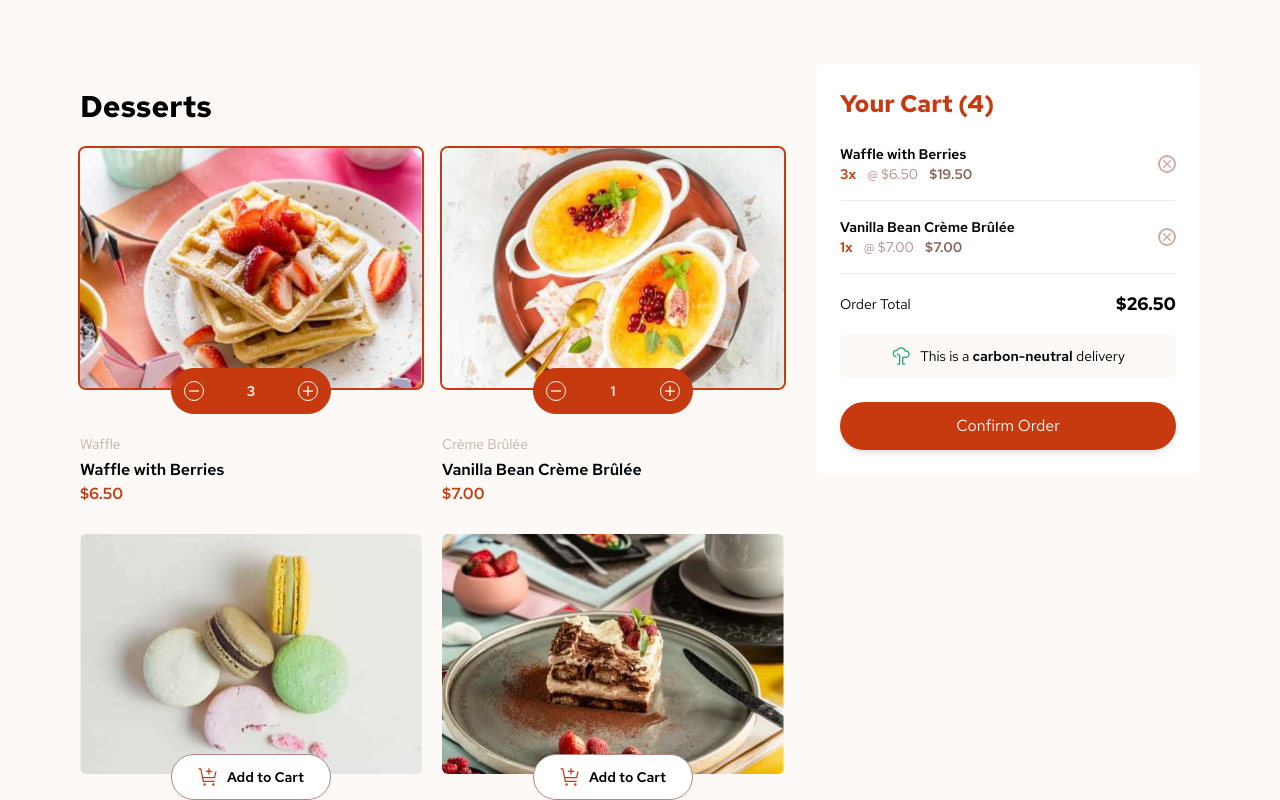
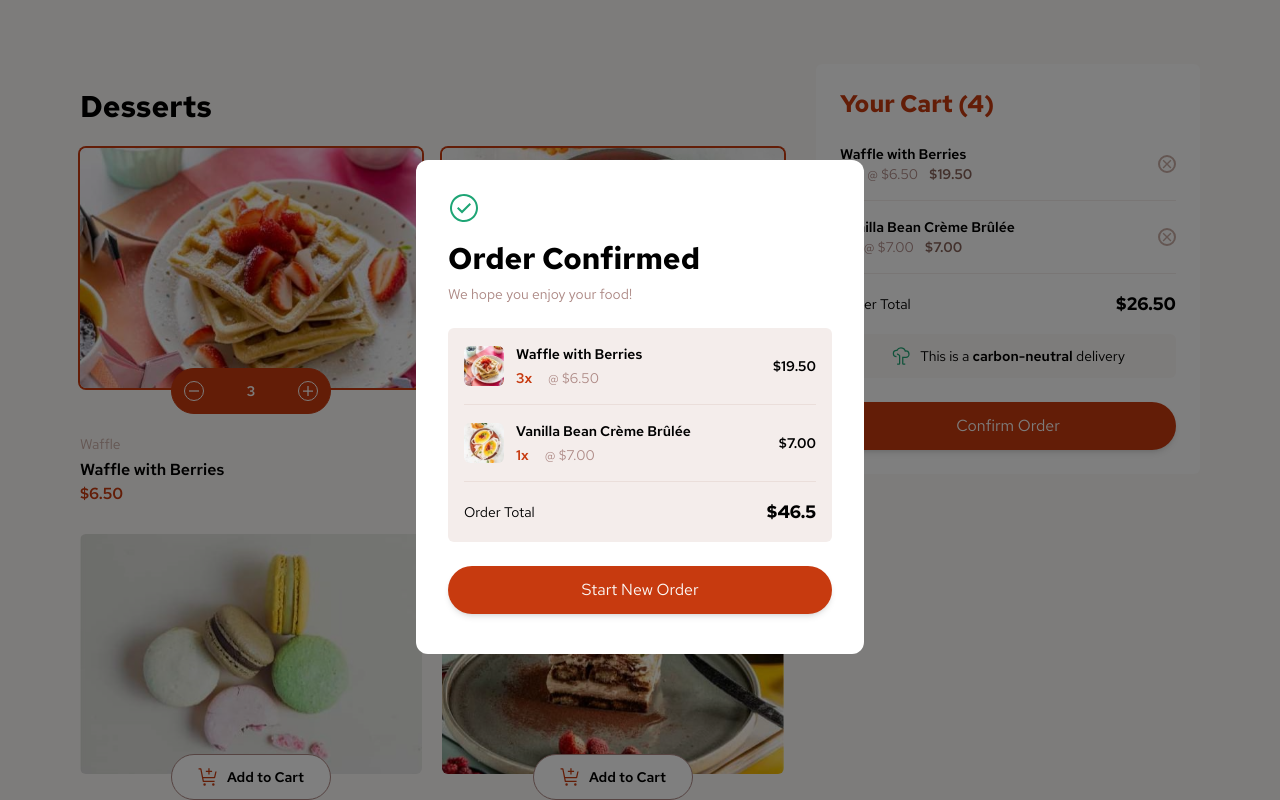
Before and after one commit to Esosek/desserts-shop, a Next.js app: page / in a window 1280 px wide. Shown: the top 800 px of the page. Built offline with nearby package versions, Linux system fonts and the light colour scheme.

Commit message:
Added ConfirmModal UI

```diff
--- a/components/cart/Cart.tsx
+++ b/components/cart/Cart.tsx
@@ -1,4 +1,5 @@
 "use client";
+import Image from "next/image";
 import { useContext } from "react";
 
 import iconCarbonNeutral from "@/public/assets/images/icon-carbon-neutral.svg";
@@ -6,7 +7,8 @@ import iconCarbonNeutral from "@/public/assets/images/icon-carbon-neutral.svg";
 import EmptyCart from "./EmptyCart";
 import CartContext from "@/context/CartContext";
 import CartItem from "./CartItem";
-import Image from "next/image";
+import ConfirmModal from "./ConfirmModal";
+import PrimaryButton from "../ui/PrimaryButton";
 
 export default function Cart() {
   const cartItems = useContext(CartContext).items;
@@ -17,6 +19,8 @@ export default function Cart() {
   const totalPrice = cartItems
     .reduce((acc, item) => acc + item.quantity * item.product.price, 0)
     .toFixed(2);
+
+  const handleConfirm = () => {};
 
   let content: JSX.Element | JSX.Element[] = <EmptyCart />;
 
@@ -42,18 +46,19 @@ export default function Cart() {
             delivery
           </p>
         </div>
-        <button className="bg-red-400 w-full text-rose-50 rounded-full p-3 my-6 shadow-md hover:bg-red-700 transition-colors duration-100">
-          Confirm Order
-        </button>
+        <PrimaryButton onClick={handleConfirm}>Confirm Order</PrimaryButton>
       </>
     );
   }
   return (
+    <>
+      <ConfirmModal onClose={() => {}} />
       <div className=" bg-white my-4 px-6 w-full rounded-md md:my-0 md:w-auto md:min-w-96">
         <h2 className="justify-self-start text-red-400 text-2xl font-bold mt-6 mb-2">
           Your Cart ({cartItemQuantity})
         </h2>
         {content}
       </div>
+    </>
   );
 }
--- a/components/cart/ConfirmModal.tsx
+++ b/components/cart/ConfirmModal.tsx
@@ -1,3 +1,65 @@
-export default function ConfirmModal() {
-  return <div></div>;
+"use client";
+import Image from "next/image";
+import { useContext } from "react";
+
+import iconCheck from "@/public/assets/images/icon-order-confirmed.svg";
+import CartContext from "@/context/CartContext";
+import PrimaryButton from "../ui/PrimaryButton";
+
+type ConfirmModalProps = {
+  onClose: () => void;
+};
+
+export default function ConfirmModal({ onClose }: ConfirmModalProps) {
+  const cartCtx = useContext(CartContext);
+  return (
+    <>
+      <div
+        onClick={onClose}
+        className="fixed top-0 bottom-0 w-full bg-black/50"
+      ></div>
+      <div className="fixed bottom-0 top-[20%] bg-white w-full max-w-md rounded-xl py-4 px-8 sm:bottom-auto">
+        <Image src={iconCheck} alt="Checkout icon" className="size-8 my-4" />
+        <h2 className="font-bold my-2 text-3xl">Order Confirmed</h2>
+        <p className="text-rose-400 text-sm">We hope you enjoy your food!</p>
+        <div className="bg-rose-100 px-4 rounded-md mt-6 text-sm">
+          <ul className="overflow-y-scroll">
+            {cartCtx.items.map((item) => (
+              <li
+                key={item.product.id}
+                className="grid grid-cols-[auto_1fr_auto] gap-3 items-center border-b-[1px] border-rose-300/25 py-4"
+              >
+                <div className="relative size-10 rounded-md overflow-clip">
+                  <Image
+                    src={item.product.image.thumbnail}
+                    alt={`Thumbnail of ${item.product.name}`}
+                    fill
+                    sizes="2.5rem"
+                  />
+                </div>
+                <div>
+                  <p className="mb-1 font-semibold text-ellipsis line-clamp-1">
+                    {item.product.name}
+                  </p>
+                  <p className="text-red-400 font-semibold">
+                    {item.quantity}x
+                    <span className="ml-4 text-rose-400 font-normal">
+                      @ ${item.product.price.toFixed(2)}
+                    </span>
+                  </p>
+                </div>
+                <p className="font-semibold">
+                  ${(item.quantity * item.product.price).toFixed(2)}
+                </p>
+              </li>
+            ))}
+          </ul>
+          <p className="flex justify-between items-center py-4">
+            Order Total <span className="font-bold text-lg">${46.5}</span>
+          </p>
+        </div>
+        <PrimaryButton onClick={onClose}>Start New Order</PrimaryButton>
+      </div>
+    </>
+  );
 }
--- a/tailwind.config.ts
+++ b/tailwind.config.ts
@@ -9,6 +9,7 @@ const config: Config = {
   theme: {
     colors: {
       white: "hsl(0, 100%, 100%)",
+      black: "hsl(0, 100%, 0%)",
       "red-400": "hsl(14, 86%, 42%)",
       "red-700": "hsl(14, 86%, 30%)",
       green: "hsl(159, 69%, 38%)",
```
Lines whose indentation alone changed are shown as unchanged.
